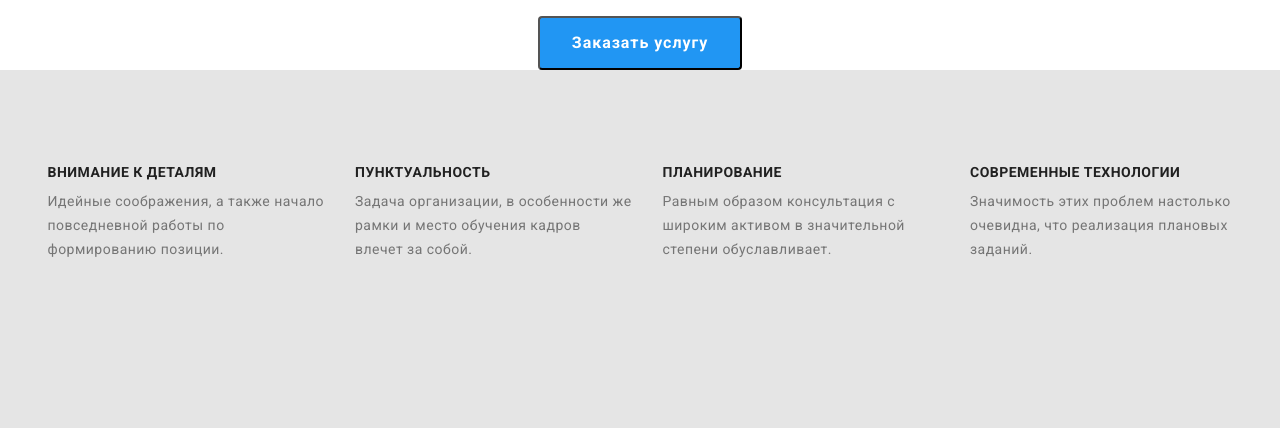
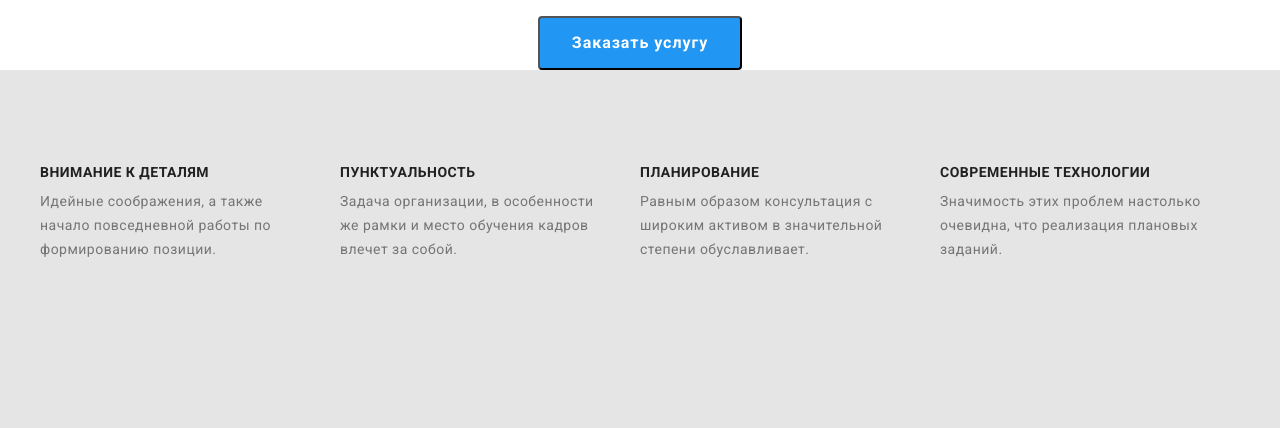
Before and after one commit to Maksim6767/goit-markup-hw-03, a plain HTML site: page index.html in a window 1280 px wide. Shown: the part 215-643 px from the top of the page. Drawn offline with nearby package versions, Linux system fonts and the light colour scheme.

Commit message:
Home-work 3

```diff
--- a/css/styles.css
+++ b/css/styles.css
@@ -158,7 +158,6 @@
 /* Section benefits*/
 .section {
    margin-top: 0;
-   padding-left: 15px;
    padding-top: 94px;
    padding-bottom: 94px;
    background-color: var(--main-bg-color);
@@ -169,7 +168,7 @@
 
 }
 .benefits .item {
-   width: 370px;
+   width: 270px;
 }
 .benefits .item + .item {
    margin-left: 30px;
@@ -339,7 +338,6 @@ width: calc((100% - 60px) / 3);
 .card-photo {
    margin-top: 0;
    margin-bottom:20px;
-   outline: 2px solid tomato;
 }
 .card-title {
    margin-top: 0;
```
